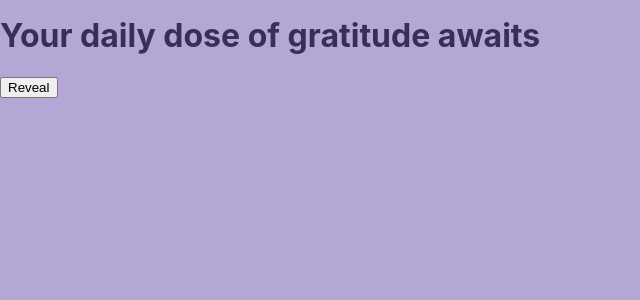
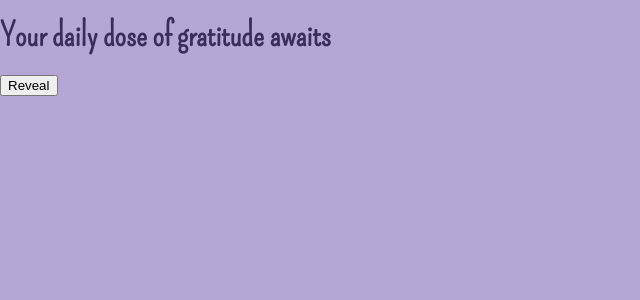
Before and after one commit to Kennie-create/dailly-gratitude-dose, a React (Create React App) app: page / in a window 1280 px wide. Shown: the top 300 px of the page, without its empty margins (0-640 px from the left). Built offline with nearby package versions, Linux system fonts and the light colour scheme.

Commit message:
Added new font to text

```diff
--- a/src/index.css
+++ b/src/index.css
@@ -1,3 +1,7 @@
+@font-face {
+  font-family: 'Pompiere';
+  src: local('Pompiere'), url(/public/fonts/Pompiere-Regular.ttf) format('truetype');
+}
 :root {
   --violet: #b4a7d6ff;
   --pink: rgb(245, 189, 226);
@@ -9,12 +13,12 @@
 body, html {
   margin: 0;
   padding: 0;
-  font-family: -apple-system, BlinkMacSystemFont, 'Segoe UI', 'Roboto', 'Oxygen',
+  /* font-family: -apple-system, BlinkMacSystemFont, 'Segoe UI', 'Roboto', 'Oxygen',
     'Ubuntu', 'Cantarell', 'Fira Sans', 'Droid Sans', 'Helvetica Neue',
-    sans-serif;
+    sans-serif; */
   -webkit-font-smoothing: antialiased;
   -moz-osx-font-smoothing: grayscale;
-
+  font-family: 'Pompiere', cursive;
 }
 
 h1 {
```
Also changed, not shown: public/fonts/Pompiere-Regular.ttf (added), src/App.css (line endings or trailing spaces).
